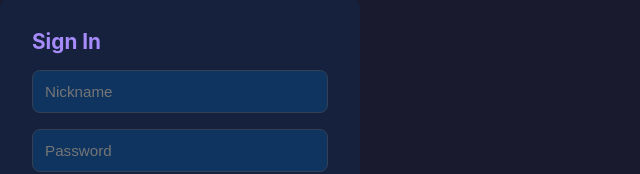
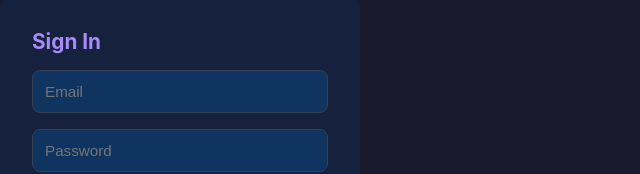
Before and after one commit to brinzxd/WebMessengerApplication, a React (Vite) app in the folder frontend/: page /login in a window 1280 px wide. Shown: the part 288-462 px from the top of the page, without its empty margins (0-640 px from the left). Built offline with nearby package versions, Linux system fonts and the light colour scheme.

Commit message:
fix: update login page to use email instead of nickname

```diff
--- a/frontend/src/pages/LoginPage.tsx
+++ b/frontend/src/pages/LoginPage.tsx
@@ -6,7 +6,7 @@ import { useAuthStore } from '../store/authStore';
 export default function LoginPage() {
   const navigate = useNavigate();
   const setAuth = useAuthStore((s) => s.setAuth);
-  const [nickname, setNickname] = useState('');
+  const [email, setEmail] = useState('');
   const [password, setPassword] = useState('');
   const [error, setError] = useState('');
 
@@ -14,11 +14,12 @@ export default function LoginPage() {
     e.preventDefault();
     setError('');
     try {
-      const data = await login(nickname, password);
+      const data = await login(email, password);
       setAuth(data.token, data.userId, data.nickname);
       navigate('/chats');
-    } catch {
-      setError('Invalid nickname or password');
+    } catch (err: any) {
+      const msg = err?.response?.data?.message || err?.response?.data || 'Invalid email or password.';
+      setError(typeof msg === 'string' ? msg : JSON.stringify(msg));
     }
   };
 
@@ -29,10 +30,10 @@ export default function LoginPage() {
         <h2>Sign In</h2>
         {error && <p className="error">{error}</p>}
         <input
-          type="text"
-          placeholder="Nickname"
-          value={nickname}
-          onChange={(e) => setNickname(e.target.value)}
+          type="email"
+          placeholder="Email"
+          value={email}
+          onChange={(e) => setEmail(e.target.value)}
           required
         />
         <input
```
